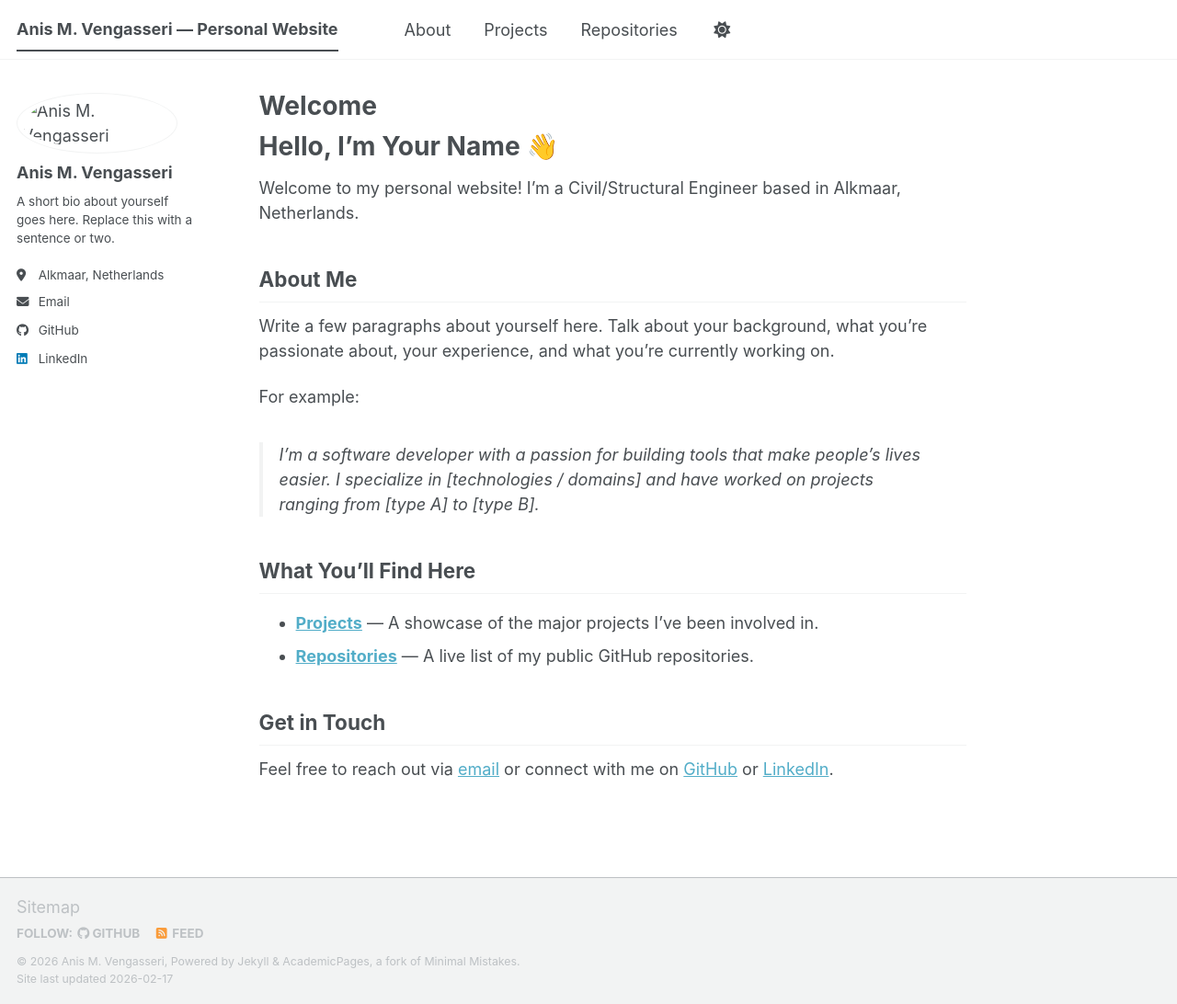
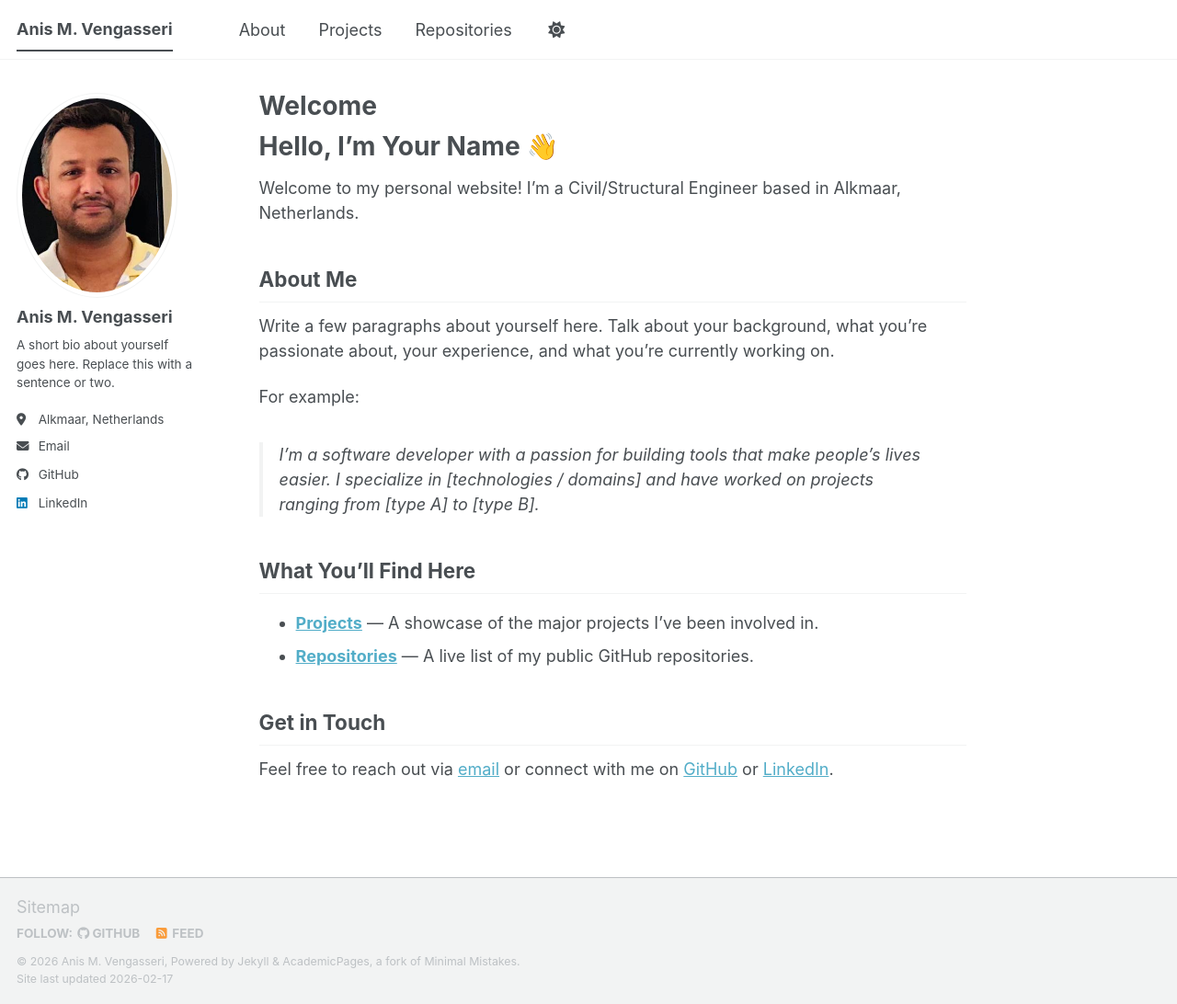
Before and after one commit to anismhd/anismhd.github.io, a Jekyll site: the page built from _pages/about.md, in a window 1280 px wide and 1092 px high. Shown: the whole window at 92% size. Built offline with Jekyll 4.4.1, drawn with Linux system fonts in a browser that asks for light colours; a script bundle is joined from its source files by our own code; library files that are not in the unit come from our copies.

Commit message:
Update _config.yml

```diff
--- a/_config.yml
+++ b/_config.yml
@@ -9,7 +9,7 @@
 # Basic Site Settings
 locale                   : "en-US"
 site_theme               : "default"
-title                    : "Anis M. Vengasseri — Personal Website"
+title                    : "Anis M. Vengasseri"
 title_separator          : "-"
 name                     : &name "Anis M. Vengasseri"
 description              : &description "Personal website & project portfolio"
@@ -20,7 +20,7 @@ repository               : "anismhd/anismhd.github.io"
 # Site Author - The following control what appear as part of the author content on the side bar.
 author:
   # Biographic information
-  avatar           : "images/profile.jpg"
+  avatar           : "profile.jpg"
   name             : "Anis M. Vengasseri"
   pronouns         : # example: "she/her"
   bio              : "A short bio about yourself goes here. Replace this with a sentence or two."
```
